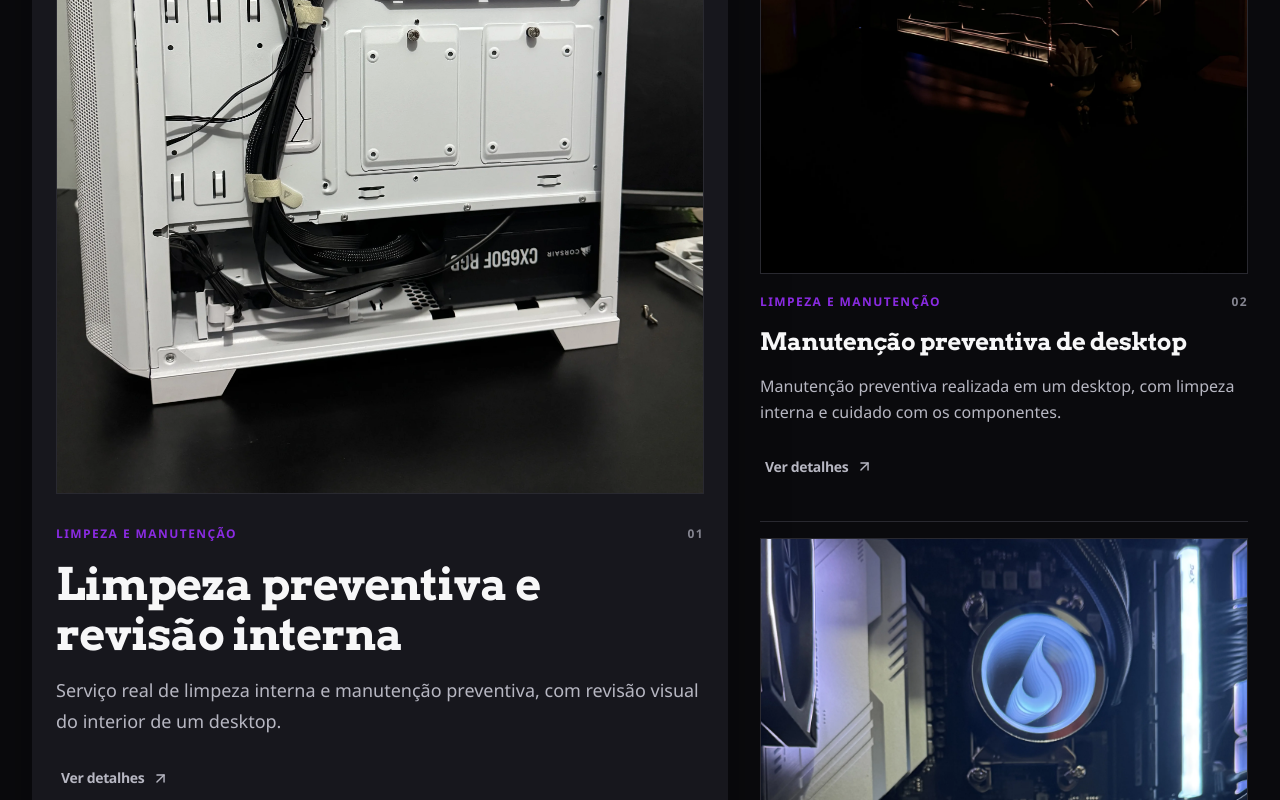
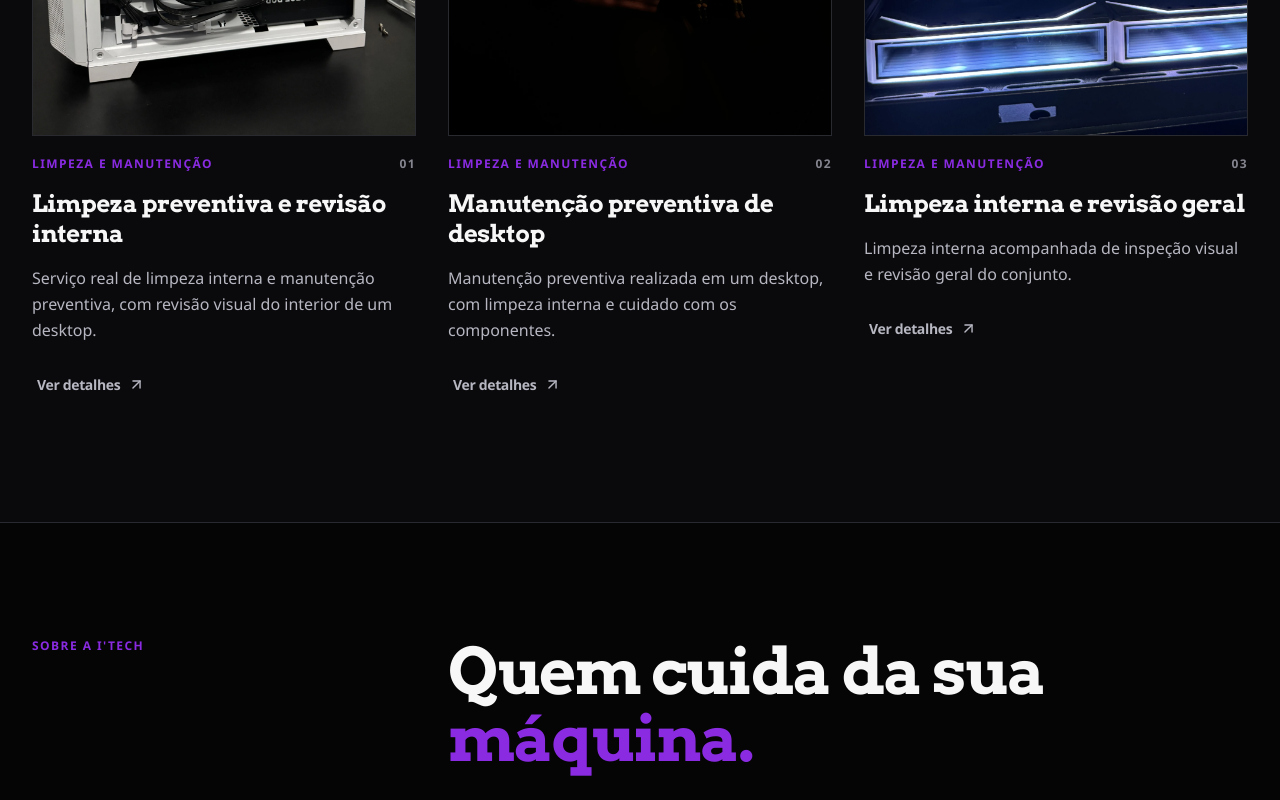
Before and after one commit to Gustavomrib/i-tech, a React (Vite) app: page / in a window 1280 px wide. Shown: the part 5340-6140 px from the top of the page. Built offline with nearby package versions, Linux system fonts and the light colour scheme.

Commit message:
fix: balance work showcase layout

```diff
--- a/src/components/projects/ProjectCard.tsx
+++ b/src/components/projects/ProjectCard.tsx
@@ -8,67 +8,39 @@ import { ProjectMediaFrame } from './ProjectMediaFrame'
 
 type ProjectCardProps = {
   project: Project
-  variant?: 'featured' | 'standard'
-  className?: string
 }
 
-export function ProjectCard({
-  project,
-  variant = 'standard',
-  className,
-}: ProjectCardProps) {
-  const isFeatured = variant === 'featured'
+export function ProjectCard({ project }: ProjectCardProps) {
   const prefersReducedMotion = useReducedMotion()
 
   return (
     <motion.article
-      className={[
-        'group flex h-full min-w-0 flex-col',
-        isFeatured
-          ? 'bg-surface-elevated p-4 shadow-surface sm:p-6'
-          : 'border-t border-border pt-4 transition-ui hover:border-border-highlight',
-        className,
-      ]
-        .filter(Boolean)
-        .join(' ')}
+      className="group flex min-w-0 flex-col border-t border-border pt-4 transition-ui hover:border-border-highlight"
       initial={prefersReducedMotion ? false : 'hidden'}
       variants={revealItemVariants}
       viewport={{ once: true, amount: 0.16 }}
       whileInView="visible"
     >
       <ProjectMediaFrame
-        className={
-          project.media.kind === 'placeholder'
-            ? isFeatured
-              ? 'aspect-[4/3]'
-              : 'aspect-video'
-            : undefined
-        }
+        className="aspect-[3/4]"
+        fitFrame
         interactive
         media={project.media}
         meta={project.equipmentType}
       />
 
-      <div className={isFeatured ? 'pt-6 sm:pt-8' : 'pt-5'}>
+      <div className="pt-5">
         <div className="flex items-center justify-between gap-4">
           <p className="type-label text-primary">{project.category}</p>
           <span className="type-label text-text-muted">{project.number}</span>
         </div>
         <h3
-          className={[
-            'mt-4 text-text-primary transition-ui motion-safe:group-hover:translate-x-1',
-            isFeatured
-              ? 'type-h2'
-              : 'font-display text-2xl font-bold leading-tight tracking-[-0.02em]',
-          ].join(' ')}
+          className="mt-4 font-display text-2xl font-bold leading-tight tracking-[-0.02em] text-text-primary transition-ui motion-safe:group-hover:translate-x-1"
         >
           {project.title}
         </h3>
         <p
-          className={[
-            'mt-4 max-w-2xl text-text-secondary',
-            isFeatured ? 'type-body' : 'leading-relaxed',
-          ].join(' ')}
+          className="mt-4 max-w-2xl leading-relaxed text-text-secondary"
         >
           {project.shortDescription}
         </p>
--- a/src/components/projects/ProjectMediaFrame.tsx
+++ b/src/components/projects/ProjectMediaFrame.tsx
@@ -6,6 +6,7 @@ type ProjectMediaFrameProps = {
   meta?: string
   interactive?: boolean
   priority?: boolean
+  fitFrame?: boolean
 }
 
 export function ProjectMediaFrame({
@@ -14,6 +15,7 @@ export function ProjectMediaFrame({
   meta,
   interactive = false,
   priority = false,
+  fitFrame = false,
 }: ProjectMediaFrameProps) {
   return (
     <div
@@ -30,7 +32,10 @@ export function ProjectMediaFrame({
       {media.kind === 'image' ? (
         <img
           alt={media.alt}
-          className="block h-auto w-full object-contain"
+          className={[
+            'block w-full object-contain',
+            fitFrame ? 'h-full' : 'h-auto',
+          ].join(' ')}
           decoding="async"
           fetchPriority={priority ? 'high' : 'auto'}
           height={media.height}
--- a/src/components/sections/ProjectsShowcase.tsx
+++ b/src/components/sections/ProjectsShowcase.tsx
@@ -7,11 +7,6 @@ import { Section } from '../layout/Section'
 import { ProjectCard } from '../projects/ProjectCard'
 
 const homeProjects = projects.slice(0, 3)
-const projectLayout = [
-  'lg:col-span-7 lg:row-span-2',
-  'lg:col-span-5',
-  'lg:col-span-5',
-] as const
 
 export function ProjectsShowcase() {
   const prefersReducedMotion = useReducedMotion()
@@ -42,14 +37,9 @@ export function ProjectsShowcase() {
           </div>
         </motion.header>
 
-        <div className="mt-14 grid gap-10 sm:mt-18 lg:grid-cols-12 lg:items-start lg:gap-8 lg:mt-24">
-          {homeProjects.map((project, index) => (
-            <ProjectCard
-              className={projectLayout[index]}
-              key={project.id}
-              project={project}
-              variant={index === 0 ? 'featured' : 'standard'}
-            />
+        <div className="mt-14 grid items-start gap-x-6 gap-y-12 sm:mt-18 md:grid-cols-2 lg:mt-24 lg:grid-cols-3 lg:gap-8">
+          {homeProjects.map((project) => (
+            <ProjectCard key={project.id} project={project} />
           ))}
         </div>
       </Container>
--- a/src/data/projects.ts
+++ b/src/data/projects.ts
@@ -58,7 +58,6 @@ export type Project = {
   result: string
   configuration?: readonly ProjectConfigurationItem[]
   equipmentType: 'PC desktop'
-  featured: boolean
   media: ProjectMedia
   gallery?: readonly ProjectMedia[]
 }
@@ -90,7 +89,6 @@ export const projects: readonly Project[] = [
     result:
       'Limpeza interna concluída e conjunto revisado visualmente durante o serviço de manutenção preventiva.',
     equipmentType: 'PC desktop',
-    featured: true,
     media: {
       kind: 'image',
       src: '/clean-pc-01.webp',
@@ -127,7 +125,6 @@ export const projects: readonly Project[] = [
     result:
       'Serviço de limpeza interna concluído, com o conjunto submetido a uma revisão visual geral.',
     equipmentType: 'PC desktop',
-    featured: false,
     media: {
       kind: 'image',
       src: '/clean-pc-02.webp',
@@ -164,7 +161,6 @@ export const projects: readonly Project[] = [
     result:
       'Interior do computador limpo e conjunto revisado visualmente no serviço de manutenção.',
     equipmentType: 'PC desktop',
-    featured: false,
     media: {
       kind: 'image',
       src: '/clean-pc-03.webp',
--- a/src/data/team.ts
+++ b/src/data/team.ts
@@ -69,6 +69,7 @@ export const team = [
     number: '02',
     name: 'William Wallace Martins da Silva',
     firstName: 'William',
+    age: 21,
     education: [
       {
         qualification: 'Técnico em Eletrônica',
--- a/src/pages/ProjectsPage.tsx
+++ b/src/pages/ProjectsPage.tsx
@@ -9,14 +9,6 @@ import { ProjectCard } from '../components/projects/ProjectCard'
 import { Button } from '../components/ui/Button'
 import { projects } from '../data/projects'
 import { usePageMetadata } from '../hooks/usePageMetadata'
-
-const projectLayout = [
-  'lg:col-span-7',
-  'lg:col-span-5 lg:mt-18',
-  'lg:col-span-5',
-  'lg:col-span-7 lg:mt-18',
-  'lg:col-span-8 lg:col-start-3',
-] as const
 
 export function ProjectsPage() {
   usePageMetadata({
@@ -47,14 +39,9 @@ export function ProjectsPage() {
               </div>
             </header>
 
-            <div className="mt-12 grid gap-x-8 gap-y-14 md:grid-cols-2 lg:grid-cols-12 lg:gap-y-20">
-              {projects.map((project, index) => (
-                <ProjectCard
-                  className={projectLayout[index] ?? 'lg:col-span-6'}
-                  key={project.id}
-                  project={project}
-                  variant={project.featured ? 'featured' : 'standard'}
-                />
+            <div className="mt-12 grid items-start gap-x-6 gap-y-12 md:grid-cols-2 lg:grid-cols-3 lg:gap-8">
+              {projects.map((project) => (
+                <ProjectCard key={project.id} project={project} />
               ))}
             </div>
 
```
